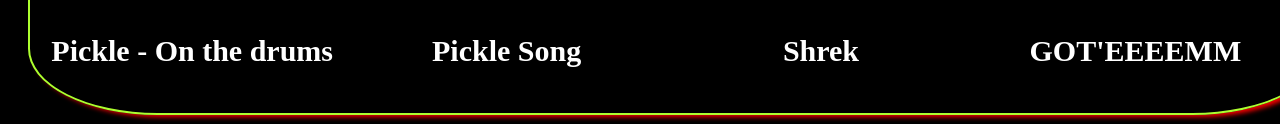
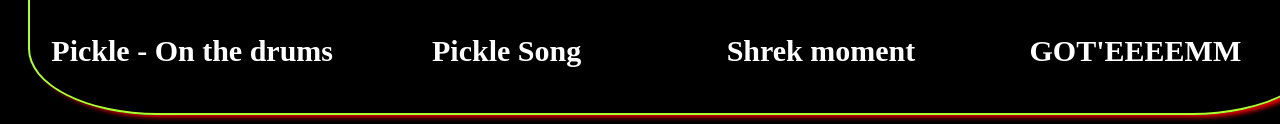
Before and after one commit to Avaneesh-Kumbhar/My-portfolio, a plain HTML site: page my gallery.html in a window 1280 px wide. Shown: the part 1691-1815 px from the top of the page. Drawn offline with Linux system fonts and the light colour scheme.

Commit message:
Update my gallery.html

```diff
--- a/my gallery.html
+++ b/my gallery.html
@@ -34,7 +34,7 @@
         <h2>Favorite Videos</h2>
         <div class="subdiv"><video controls src="Pickle - On The Drums (Official Music Video).mp4"></video><p>Pickle - On the drums</p></div>
         <div class="subdiv"><video controls src="pickle.mp4"></video><p>Pickle Song</p></div>
-        <div class="subdiv"><video controls src="Shrek.mp4"></video><p>Shrek</p></div>
+        <div class="subdiv"><video controls src="Shrek.mp4"></video><p>Shrek moment</p></div>
         <div class="subdiv"><video controls src="GOT'EEEEMM!!!!!.mp4"></video><p>GOT'EEEEMM</p></div>
 
     </div>
```
